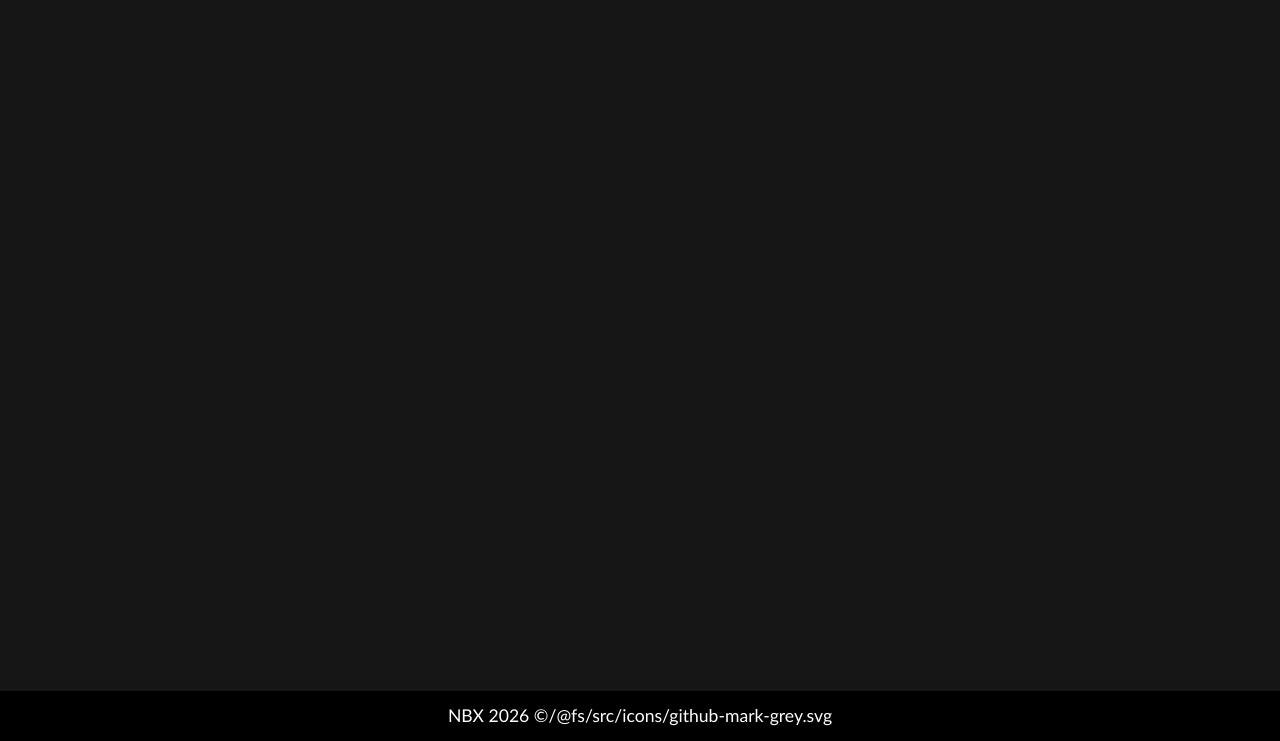
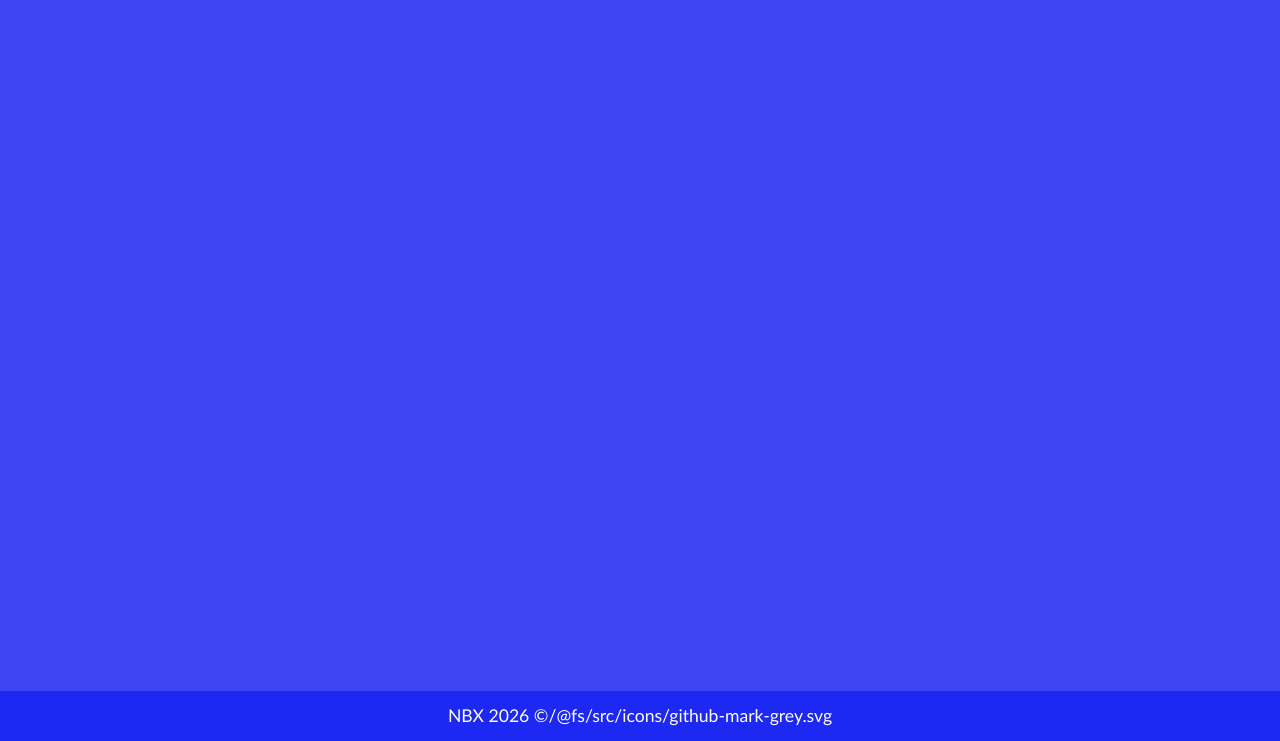
Before and after one commit to SuperThinou/Weather-App, a website built with webpack: page src/index.html in a window 1280 px wide. Shown: the part 59-800 px from the top of the page. Built offline with nearby package versions, Linux system fonts and the light colour scheme.

Commit message:
style: updated color palette

```diff
--- a/src/style.css
+++ b/src/style.css
@@ -75,11 +75,11 @@ a {
   --font-color: white;
 
   --primary-light: rgb(61, 61, 61);
-  --primary: rgb(37, 37, 37);
-  --primary-dark: rgb(29, 29, 29);
-  --primary-darker: rgb(22, 22, 22);
-  --primary-darkest: rgb(0, 0, 0);
-  --secondary: rgb(139, 222, 255);
+  --primary: rgb(150, 160, 217);
+  --primary-dark: rgb(82, 106, 242);
+  --primary-darker: rgb(61, 70, 242);
+  --primary-darkest: rgb(29, 40, 242);
+  --secondary: rgb(191, 184, 78);
   --secondary-dark: rgb(86, 180, 218);
   --secondary-darker: rgb(56, 127, 155);
 
@@ -91,8 +91,7 @@ a {
 }
 
 ::selection {
-  color: blueviolet;
-  background-color: pink;
+  background-color: var(--primary);
 }
 
 * {
```
